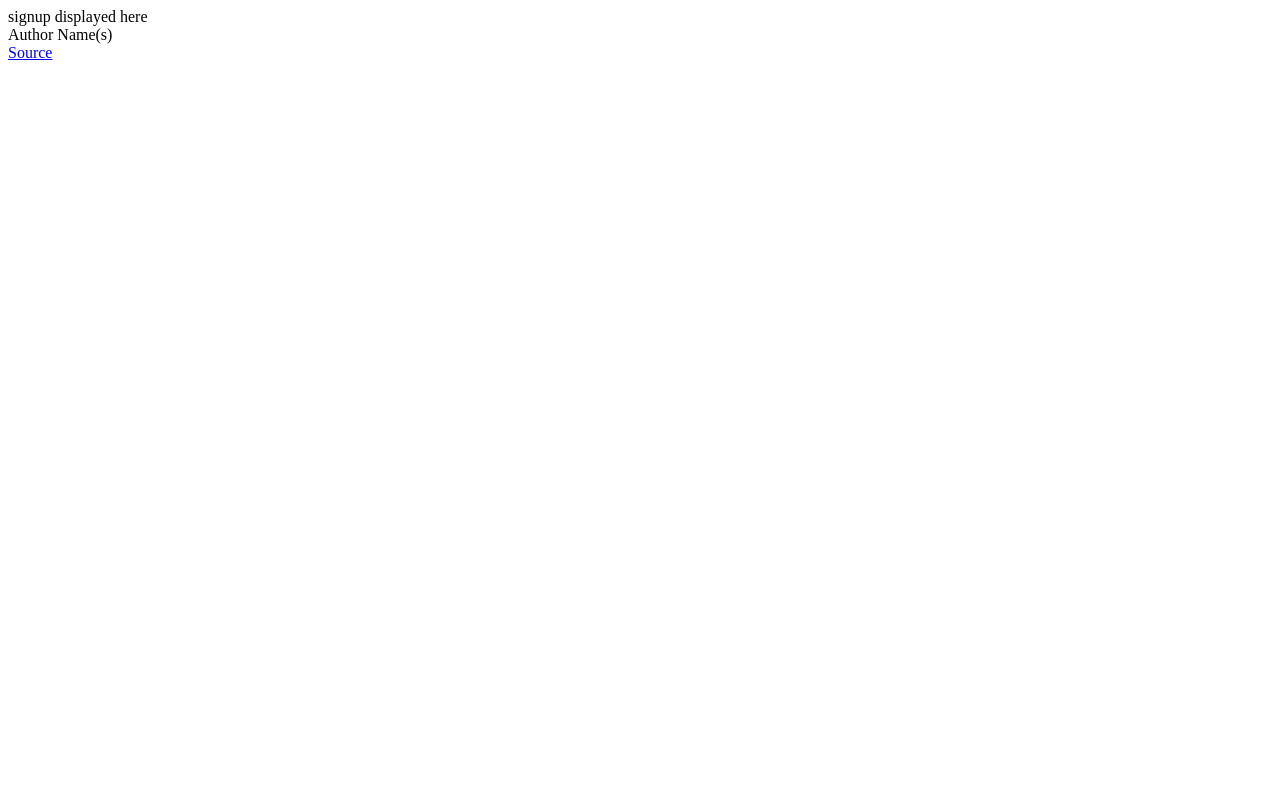
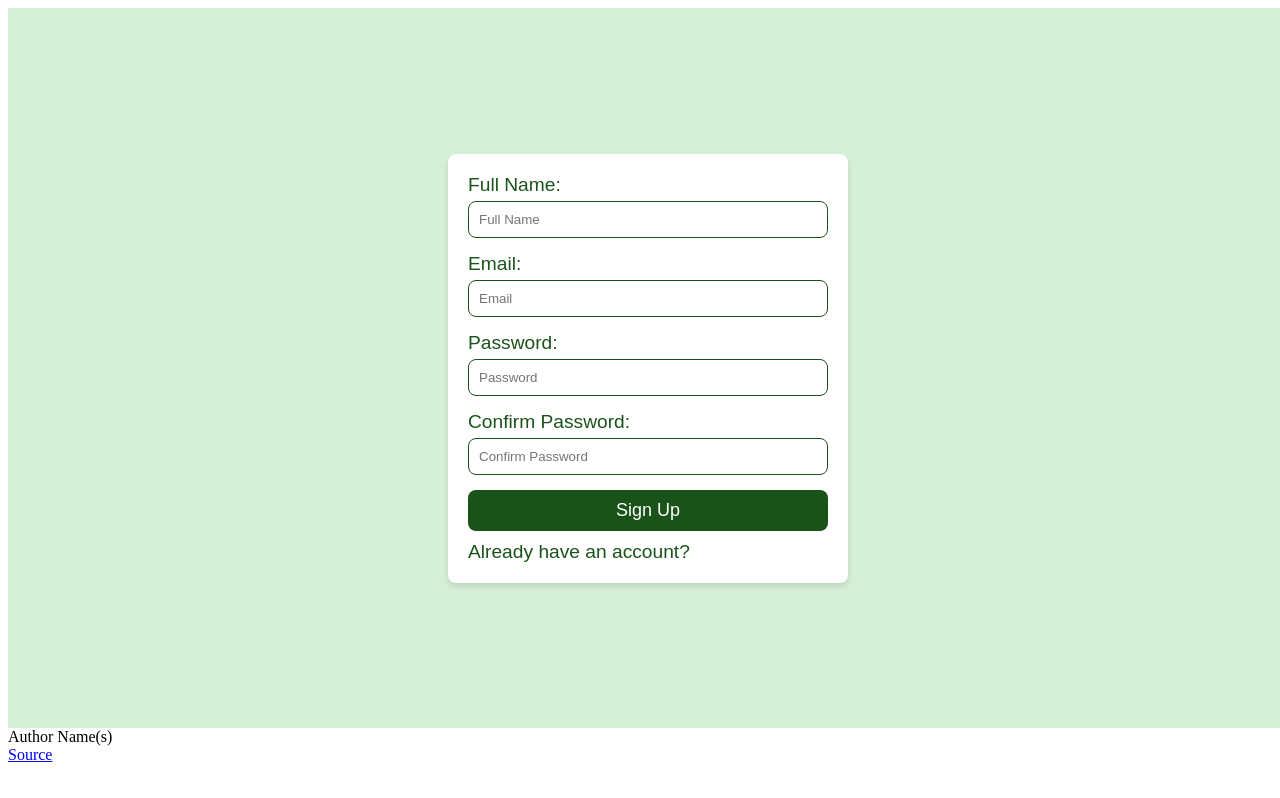
Before and after one commit to evanscott1/startup, a React (Vite) app: page /signup in a window 1280 px wide. Built offline with nearby package versions, Linux system fonts and the light colour scheme.

Commit message:
Feat: Client Side Auth

```diff
--- a/src/app.jsx
+++ b/src/app.jsx
@@ -3,10 +3,15 @@ import { BrowserRouter, NavLink, Route, Routes } from 'react-router-dom';
 import { Login } from './login/login';
 import { Signup } from './signup/signup';
 import { Profile } from './profile/profile';
-import { Chat } from './chat/chat';
+import { AuthState } from './login/authState';
 
 
 export default function App() {
+    const [email, setEmail] = React.useState(localStorage.getItem('email') || '');
+    const currentAuthState = email ? AuthState.Authenticated : AuthState.Unauthenticated;
+    const [authState, setAuthState] = React.useState(currentAuthState);
+
+
     return (
         <BrowserRouter>
             <div >
@@ -41,10 +46,22 @@ export default function App() {
                 </header> */}
 
                 <Routes>
-                    <Route path='/' element={<Login />} exact />
+                <Route
+            path='/'
+            element={
+              <Login
+                email={email}
+                authState={authState}
+                onAuthChange={(email, authState) => {
+                  setAuthState(authState);
+                  setEmail(email);
+                }}
+              />
+            }
+            exact
+          />
                     <Route path='/signup' element={<Signup />} />
                     <Route path='/profile' element={<Profile />} />
-                    <Route path='/chat' element={<Chat />} />
                     <Route path='*' element={<NotFound />} />
                 </Routes>
 
--- a/src/chat/chat.jsx
+++ b/src/chat/chat.jsx
@@ -1,9 +1,16 @@
 import React from 'react';
 
-export function Chat() {
+
+export function Chat(props) {
+
+
+
   return (
     <main className='container-fluid bg-secondary text-center'>
       <div>chat displayed here</div>
+      <button onClick={props.logout}>
+        Logout
+      </button>
     </main>
   );
 }
--- a/src/login/login.css
+++ b/src/components/form/formAuthLinks.css
@@ -10,3 +10,7 @@
     text-decoration: none;
     font-size: 0.8em;
 }
+
+.form-links a:hover {
+    color: #508D4E;
+}
--- a/src/components/form/formLayout.jsx
+++ b/src/components/form/formLayout.jsx
@@ -2,9 +2,9 @@ import React from 'react';
 
 import './formLayout.css'
 
-function FormLayout({ children }) {
+function FormLayout({ children, onSubmit }) {
     return (
-      <form className="userform-form">
+      <form className="userform-form" onSubmit={onSubmit}>
         {children}
       </form>
     );
--- /dev/null
+++ b/src/login/authState.js
@@ -0,0 +1,9 @@
+export class AuthState {
+    static Unknown = new AuthState('unknown');
+    static Authenticated = new AuthState('authenticated');
+    static Unauthenticated = new AuthState('unauthenticated');
+
+    constructor(name) {
+      this.name = name;
+    }
+  }
--- /dev/null
+++ b/src/login/authenticated.jsx
@@ -0,0 +1,20 @@
+import React from 'react';
+import { useNavigate } from 'react-router-dom';
+import { Chat } from '../chat/chat';
+
+
+
+export function Authenticated(props) {
+  const navigate = useNavigate();
+
+  function logout() {
+    localStorage.removeItem('userName');
+    props.onLogout();
+  }
+
+  return (
+    <div>
+        <Chat logout={() => logout()}></Chat>
+    </div>
+  );
+}
--- a/src/login/login.jsx
+++ b/src/login/login.jsx
@@ -1,49 +1,26 @@
-import React, { useState } from 'react';
-import FormContainer from '../components/form/formContainer';
-import Input from '../components/form/formInput';
-import FormButton from '../components/form/formButton';
-import FormLink from '../components/form/formLink';
-import FormLayout from '../components/form/formLayout';
+import React from 'react';
 
-import './login.css'
+import { Unauthenticated } from './unauthenticated';
+import { Authenticated } from './authenticated';
+import { AuthState } from './authState';
 
-export function Login() {
-    const [email, setEmail] = useState('');
-    const [password, setPassword] = useState('');
-
-    const handleSubmit = (e) => {
-      e.preventDefault();
-      // Add login logic
-    };
-
-    return (
-      <FormContainer>
-        <FormLayout onSubmit={handleSubmit}>
-          <Input
-            type="email"
-            id="email"
-            name="email"
-            placeholder="Email"
-            value={email}
-            onChange={(e) => setEmail(e.target.value)}
-            required
+export function Login({ email, authState, onAuthChange }) {
+  return (
+    <main>
+      <div>
+        {authState !== AuthState.Unknown && <h1>Welcome to Henri</h1>}
+        {authState === AuthState.Authenticated && (
+          <Authenticated email={email} onLogout={() => onAuthChange(email, AuthState.Unauthenticated)} />
+        )}
+        {authState === AuthState.Unauthenticated && (
+          <Unauthenticated
+            email={email}
+            onLogin={(loginEmail) => {
+              onAuthChange(loginEmail, AuthState.Authenticated);
+            }}
           />
-          <Input
-            type="password"
-            id="password"
-            name="password"
-            placeholder="Password"
-            value={password}
-            onChange={(e) => setPassword(e.target.value)}
-            required
-            minLength={8}
-          />
-          <FormButton type="submit" label="Login" />
-          <div className='form-links'>
-            <FormLink to="/forgot-password">Forgot Password?</FormLink>
-            <FormLink to="/signup">Sign Up</FormLink>
-          </div>
-        </FormLayout>
-      </FormContainer>
-    );
-  }
+        )}
+      </div>
+    </main>
+  );
+}
--- /dev/null
+++ b/src/login/unauthenticated.jsx
@@ -0,0 +1,65 @@
+import React, { useState } from 'react';
+import FormContainer from '../components/form/formContainer';
+import Input from '../components/form/formInput';
+import FormButton from '../components/form/formButton';
+import FormLink from '../components/form/formLink';
+import FormLayout from '../components/form/formLayout';
+
+import '../components/form/formAuthLinks.css'
+
+export function Unauthenticated(props) {
+    const [email, setEmail] = useState(props.email || '');
+    const [password, setPassword] = useState('');
+
+    const handleInputChange = (e) => {
+      const { name, value } = e.target;
+      if (name === 'email') {
+        setEmail(value);
+      } else if (name === 'password') {
+        setPassword(value);
+      }
+    };
+
+    const handleSubmit = (e) => {
+      e.preventDefault();
+      console.log('Form submitted');
+      if (!email || !password) {
+        alert('Please fill in both email and password fields.');
+        return;
+      }
+
+      localStorage.setItem('email', email);
+      props.onLogin(email);
+    };
+
+    return (
+      <FormContainer>
+        <FormLayout onSubmit={handleSubmit}>
+          <Input
+            type="email"
+            id="email"
+            name="email"
+            placeholder="Email"
+            value={email}
+            onChange={handleInputChange}
+            required
+          />
+          <Input
+            type="password"
+            id="password"
+            name="password"
+            placeholder="Password"
+            value={password}
+            onChange={handleInputChange}
+            required
+            minLength={8}
+          />
+          <FormButton type="submit" label="Login" />
+          <div className='form-links'>
+            <FormLink to="/forgot-password">Forgot Password?</FormLink>
+            <FormLink to="/signup">Sign Up</FormLink>
+          </div>
+        </FormLayout>
+      </FormContainer>
+    );
+  }
--- a/src/signup/signup.jsx
+++ b/src/signup/signup.jsx
@@ -1,9 +1,79 @@
-import React from 'react';
+import React, { useState } from 'react';
+import FormContainer from '../components/form/formContainer';
+import Input from '../components/form/formInput';
+import FormButton from '../components/form/formButton';
+import FormLink from '../components/form/formLink';
+import FormLayout from '../components/form/formLayout';
+
+import '../components/form/formAuthLinks.css'
 
 export function Signup() {
+  const [name, setName] = useState('');
+  const [email, setEmail] = useState('');
+  const [password, setPassword] = useState('');
+  const [confirmPassword, setConfirmPassword] = useState('');
+
+  const handleSubmit = (e) => {
+    e.preventDefault();
+    if (password !== confirmPassword) {
+      alert('Passwords do not match!');
+      return;
+    }
+    localStorage.setItem('userName', userName);
+    props.onLogin(userName);
+
+    // Add your signup logic here (e.g., API call or storing user data)
+    console.log('Signup submitted:', { name, email, password });
+  };
+
+
+
   return (
-    <main className='container-fluid bg-secondary text-center'>
-      <div>signup displayed here</div>
-    </main>
+    <FormContainer>
+      <FormLayout onSubmit={handleSubmit}>
+        <Input
+          type="text"
+          id="name"
+          name="name"
+          placeholder="Full Name"
+          value={name}
+          onChange={(e) => setName(e.target.value)}
+          required
+        />
+        <Input
+          type="email"
+          id="email"
+          name="email"
+          placeholder="Email"
+          value={email}
+          onChange={(e) => setEmail(e.target.value)}
+          required
+        />
+        <Input
+          type="password"
+          id="password"
+          name="password"
+          placeholder="Password"
+          value={password}
+          onChange={(e) => setPassword(e.target.value)}
+          required
+          minLength={8}
+        />
+        <Input
+          type="password"
+          id="confirm-password"
+          name="confirm-password"
+          placeholder="Confirm Password"
+          value={confirmPassword}
+          onChange={(e) => setConfirmPassword(e.target.value)}
+          required
+          minLength={8}
+        />
+        <FormButton type="submit" label="Sign Up" />
+        <div className="form-links">
+          <FormLink to='/'>Already have an account?</FormLink>
+        </div>
+      </FormLayout>
+    </FormContainer>
   );
 }
```
